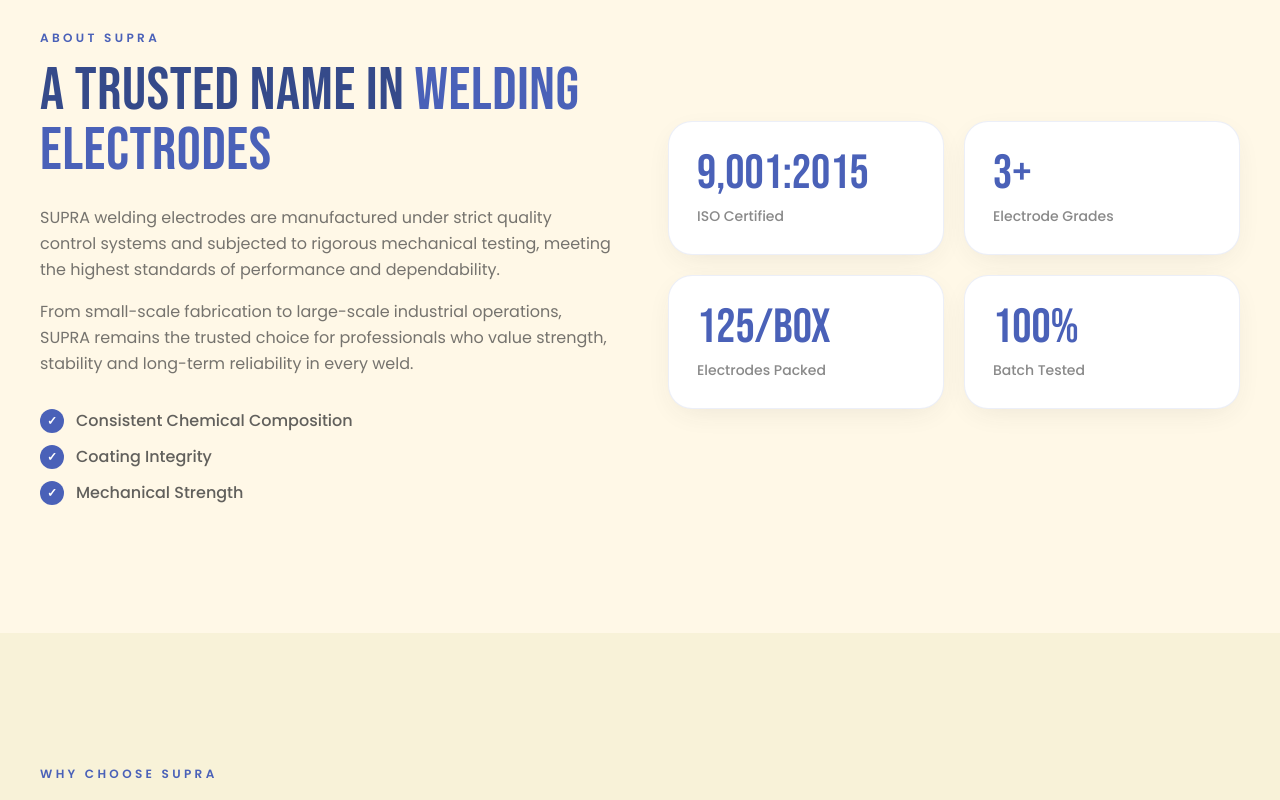
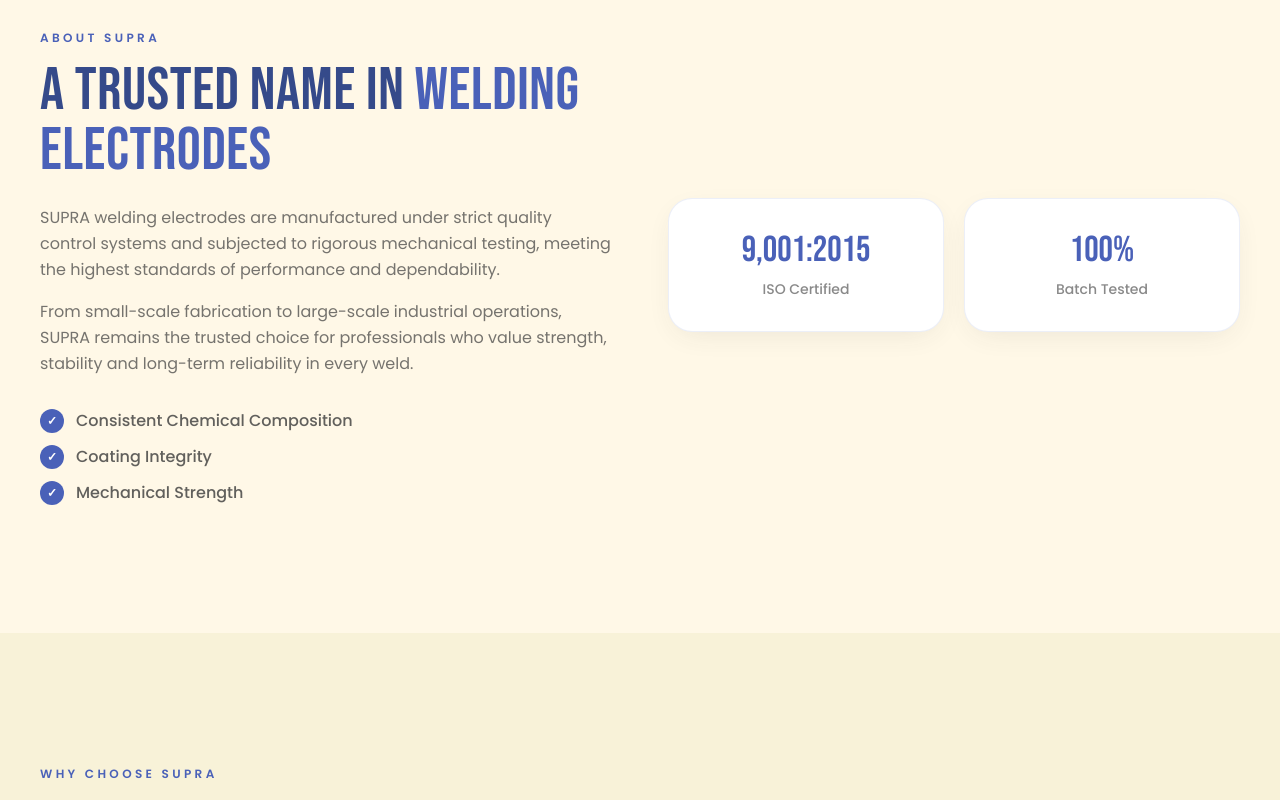
Before and after one commit to nikhilmahato26/supra, a React (Vite) app: page / in a window 1280 px wide. Shown: the part 1000-1800 px from the top of the page. Built offline with nearby package versions, Linux system fonts and the light colour scheme.

Commit message:
fix chnages

```diff
--- a/src/App.jsx
+++ b/src/App.jsx
@@ -35,7 +35,7 @@
         <Certifications />
         {/* <Gallery /> */}
         <Contact />
-        <Wordmark />
+        {/* <Wordmark /> */}
       </main>
       <Footer />
     </motion.div>
--- a/src/components/About.jsx
+++ b/src/components/About.jsx
@@ -48,9 +48,9 @@
 
         <div className="grid grid-cols-2 gap-5">
           {STATS.map((s, i) => (
-            <Reveal key={s.label} delay={i * 0.08} variant="up">
-              <div className="rounded-3xl border border-brand/10 bg-white p-5 shadow-card sm:p-7">
-                <p className="font-display text-3xl text-brand break-words sm:text-4xl lg:text-5xl">
+            <Reveal key={s.label} delay={i * 0.08} variant="up" className="h-full">
+              <div className="flex h-full flex-col justify-center rounded-3xl border border-brand/10 bg-white p-6 text-center shadow-card sm:p-8">
+                <p className="font-display text-2xl text-brand break-words sm:text-3xl lg:text-4xl">
                   <Counter value={s.value} suffix={s.suffix} />
                 </p>
                 <p className="mt-2 text-sm font-medium text-ink/60">{s.label}</p>
--- a/src/components/Contact.jsx
+++ b/src/components/Contact.jsx
@@ -77,7 +77,7 @@
               </span>
               <span>
                 <span className="block text-xs uppercase tracking-widest text-ink/45">Manufactured by</span>
-                <span className="font-medium text-ink/85">SUPRA ElectroWeld India</span>
+                <span className="font-medium text-ink/85">SUPRA ElectroWeld India <br />Ahmedabad,(Guj.)India</span>
               </span>
             </div>
           </div>
--- a/src/components/Footer.jsx
+++ b/src/components/Footer.jsx
@@ -1,9 +1,10 @@
 import { ArrowUp } from 'lucide-react'
+import { PRODUCTS } from '../data/content'
 
 const COLUMNS = [
   {
     title: 'Products',
-    links: ['E6013 General Purpose', 'E7018 Low-Hydrogen', 'E308L Stainless Steel', 'E6010 / E6011 Fast-Freeze'],
+    links: PRODUCTS.map((p) => p.code),
   },
   {
     title: 'Certifications',
@@ -31,7 +32,7 @@
               className="h-12 w-auto brightness-0 invert"
             />
             <p className="mt-5 max-w-xs text-sm leading-relaxed text-white/60">
-              Premium mild steel welding electrodes manufactured by SUPRA ElectroWeld India.
+              Premium  welding electrodes manufactured by SUPRA ELECTOWELD INDIA.
               ISO 9001:2015 certified · MSME registered.
             </p>
             <div className="mt-6 space-y-1.5 text-sm text-white/70">
--- a/src/data/content.js
+++ b/src/data/content.js
@@ -128,7 +128,6 @@
 
 export const STATS = [
   { value: 9001, suffix: ':2015', label: 'ISO Certified' },
-  { value: 3, suffix: '+', label: 'Electrode Grades' },
-  { value: 125, suffix: '/box', label: 'Electrodes Packed' },
+
   { value: 100, suffix: '%', label: 'Batch Tested' },
 ]
```
